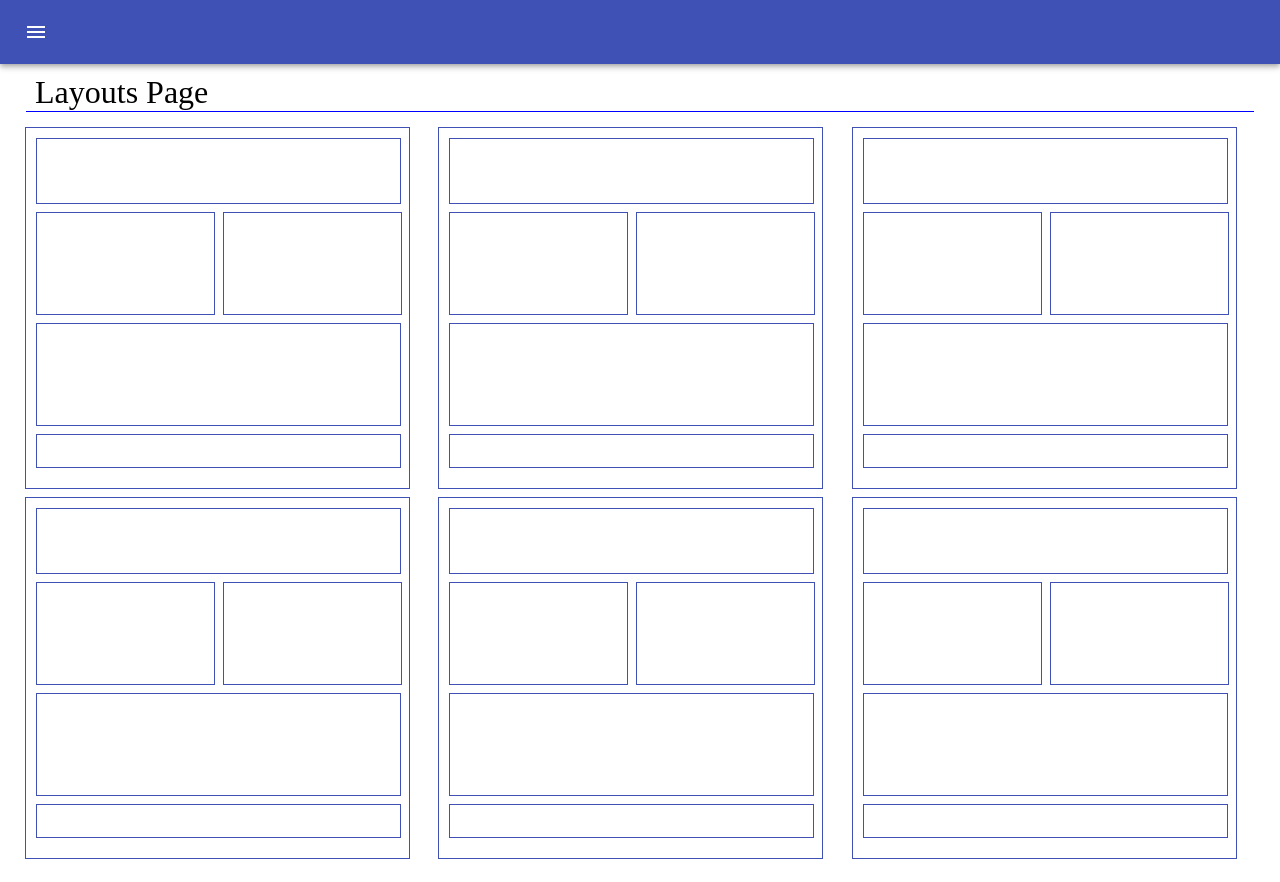
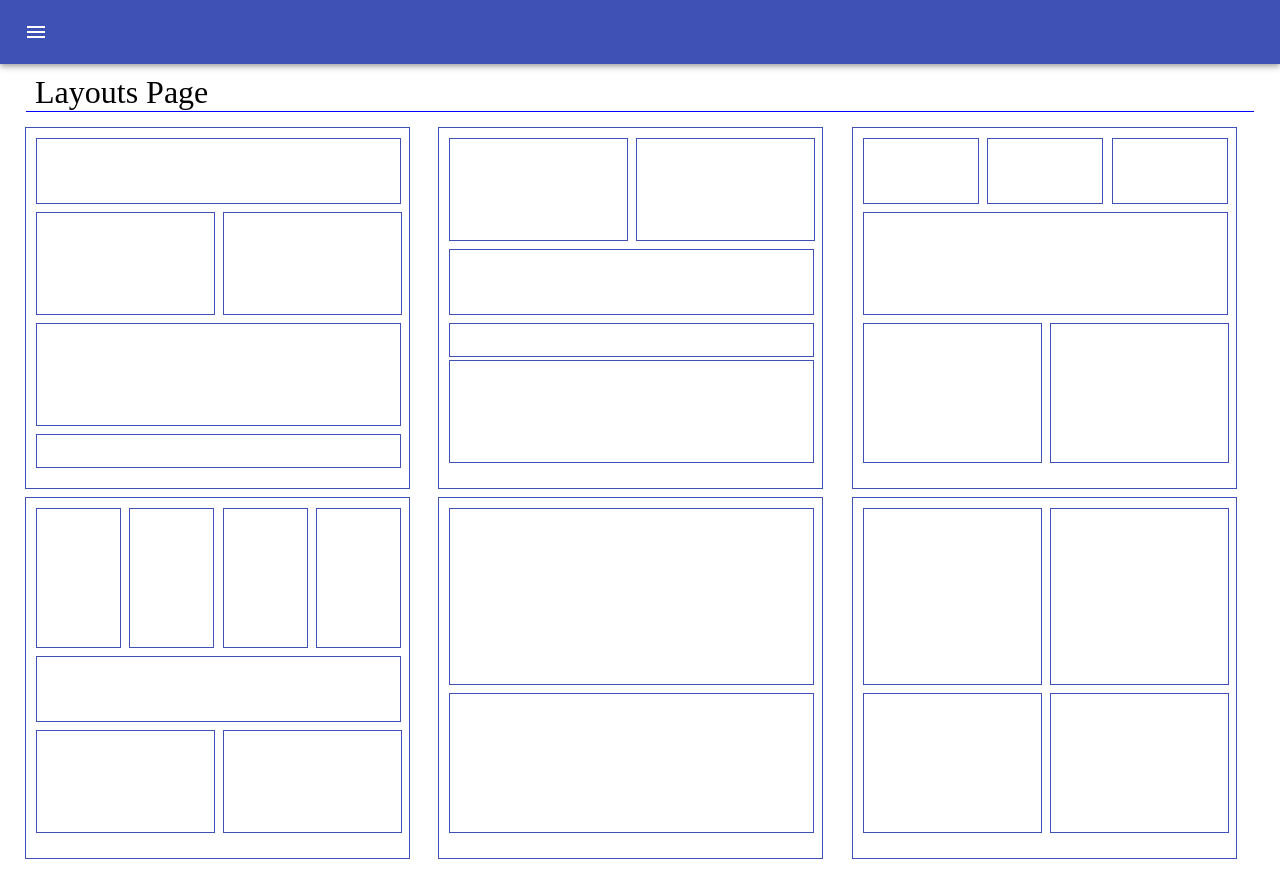
Before and after one commit to maslyennikov/drag-and-drop, a React (Create React App) app: page / in a window 1280 px wide. Built offline with nearby package versions, Linux system fonts and the light colour scheme.

Commit message:
added custom layouts

```diff
--- a/src/components/common/Grid/GridContainer.tsx
+++ b/src/components/common/Grid/GridContainer.tsx
@@ -1,18 +1,24 @@
 import React from 'react';
+import { isUndefined } from 'lodash';
 
 import Grid from './Grid';
 import { GridType } from '../../../constants/constants';
 import { gridTypes } from './utils';
+import { Layout } from 'react-grid-layout';
+
 
 interface IGridContainer {
+    gridType: GridType;
+    customLayout?: Layout[]
     children?: any;
-    gridType: GridType;
 }
 
 const GridContainer = (props: IGridContainer) => {
+    const rglProps = isUndefined(props.customLayout) ? gridTypes[props.gridType]
+        : { ...gridTypes[props.gridType], layout: props.customLayout };
 
     return (
-        <Grid rglProps={gridTypes[props.gridType]}>
+        <Grid rglProps={rglProps}>
             {props.children}
         </Grid>
     );
--- a/src/components/common/Grid/utils.ts
+++ b/src/components/common/Grid/utils.ts
@@ -1,8 +1,8 @@
 import { map } from 'lodash';
-import { ReactGridLayoutProps } from 'react-grid-layout';
+import { Layout, ReactGridLayoutProps } from 'react-grid-layout';
 
 import { configurationScreenLayouts, GridType } from '../../../constants/constants';
-import { ILayout } from '../../../interfaces';
+
 
 export const generateLayoutViewContent = () => {
     const length = configurationScreenLayouts.length;
@@ -19,7 +19,7 @@ export const generateLayoutViewContent = () => {
 
 export const gridTypes: ReactGridLayoutProps[] = [];
 
-const layoutViewContentLayout: ILayout[] = generateLayoutViewContent();
+const layoutViewContentLayout: Layout[] = generateLayoutViewContent();
 
 gridTypes[GridType.layoutViewContent] = {
     className: 'layoutViewContent',
--- a/src/components/specific/LayoutViewContent/utils.tsx
+++ b/src/components/specific/LayoutViewContent/utils.tsx
@@ -12,7 +12,7 @@ export const generateDOM = () => map(range(configurationScreenLayouts.length), (
     });
 
     const configurationScreenGrid = (
-        <GridContainer gridType={GridType.configurationScreen}>
+        <GridContainer gridType={GridType.configurationScreen} customLayout={configurationScreenLayouts[i]}>
             {configurationScreenDOM}
         </GridContainer>
     );
--- a/src/constants/constants.ts
+++ b/src/constants/constants.ts
@@ -14,41 +14,41 @@ export const configurationScreenLayouts = [
         { x: 0, y: 1, w: 6, h: 1.5, i: '1' },
         { x: 6, y: 1, w: 6, h: 1.5, i: '2' },
         { x: 0, y: 2, w: 12, h: 1.5, i: '3' },
-        { x: 0, y: 3, w: 12, h: 0.5, i: '4' },
+        { x: 0, y: 3, w: 12, h: 0.5, i: '4' }
     ],
     [
-        { x: 0, y: 0, w: 12, h: 1, i: '0' },
-        { x: 0, y: 0, w: 6, h: 2, i: '0' },
-        { x: 0, y: 0, w: 6, h: 2, i: '0' },
-        { x: 0, y: 0, w: 12, h: 2, i: '0' },
-        { x: 0, y: 0, w: 12, h: 1, i: '0' },
+        { x: 0, y: 0, w: 6, h: 1.5, i: '0' },
+        { x: 6, y: 0, w: 6, h: 1.5, i: '1' },
+        { x: 0, y: 1, w: 12, h: 1, i: '2' },
+        { x: 0, y: 2, w: 12, h: 0.5, i: '3' },
+        { x: 0, y: 3, w: 12, h: 1.5, i: '4' }
     ],
     [
-        { x: 0, y: 0, w: 12, h: 1, i: '0' },
-        { x: 0, y: 0, w: 6, h: 2, i: '0' },
-        { x: 0, y: 0, w: 6, h: 2, i: '0' },
-        { x: 0, y: 0, w: 12, h: 2, i: '0' },
-        { x: 0, y: 0, w: 12, h: 1, i: '0' },
+        { x: 0, y: 0, w: 4, h: 1, i: '0' },
+        { x: 4, y: 0, w: 4, h: 1, i: '1' },
+        { x: 8, y: 0, w: 4, h: 1, i: '2' },
+        { x: 0, y: 1, w: 12, h: 1.5, i: '3' },
+        { x: 0, y: 2, w: 6, h: 2, i: '4' },
+        { x: 6, y: 2, w: 6, h: 2, i: '5' }
+
     ],
     [
-        { x: 0, y: 0, w: 12, h: 1, i: '0' },
-        { x: 0, y: 0, w: 6, h: 2, i: '0' },
-        { x: 0, y: 0, w: 6, h: 2, i: '0' },
-        { x: 0, y: 0, w: 12, h: 2, i: '0' },
-        { x: 0, y: 0, w: 12, h: 1, i: '0' },
+        { x: 0, y: 0, w: 3, h: 2, i: '0' },
+        { x: 3, y: 0, w: 3, h: 2, i: '1' },
+        { x: 6, y: 0, w: 3, h: 2, i: '2' },
+        { x: 9, y: 0, w: 3, h: 2, i: '3' },
+        { x: 0, y: 1, w: 12, h: 1, i: '4' },
+        { x: 0, y: 2, w: 6, h: 1.5, i: '5' },
+        { x: 6, y: 2, w: 6, h: 1.5, i: '6' }
     ],
     [
-        { x: 0, y: 0, w: 12, h: 1, i: '0' },
-        { x: 0, y: 0, w: 6, h: 2, i: '0' },
-        { x: 0, y: 0, w: 6, h: 2, i: '0' },
-        { x: 0, y: 0, w: 12, h: 2, i: '0' },
-        { x: 0, y: 0, w: 12, h: 1, i: '0' },
+        { x: 0, y: 0, w: 12, h: 2.5, i: '0' },
+        { x: 1, y: 0, w: 12, h: 2, i: '1' }
     ],
     [
-        { x: 0, y: 0, w: 12, h: 1, i: '0' },
-        { x: 0, y: 0, w: 6, h: 2, i: '0' },
-        { x: 0, y: 0, w: 6, h: 2, i: '0' },
-        { x: 0, y: 0, w: 12, h: 2, i: '0' },
-        { x: 0, y: 0, w: 12, h: 1, i: '0' },
+        { x: 0, y: 0, w: 6, h: 2.5, i: '0' },
+        { x: 6, y: 0, w: 6, h: 2.5, i: '1' },
+        { x: 0, y: 1, w: 6, h: 2, i: '2' },
+        { x: 6, y: 1, w: 6, h: 2, i: '3' }
     ],
 ];
```
Also changed, not shown: src/interfaces.ts (deleted, +0 -68 lines).
